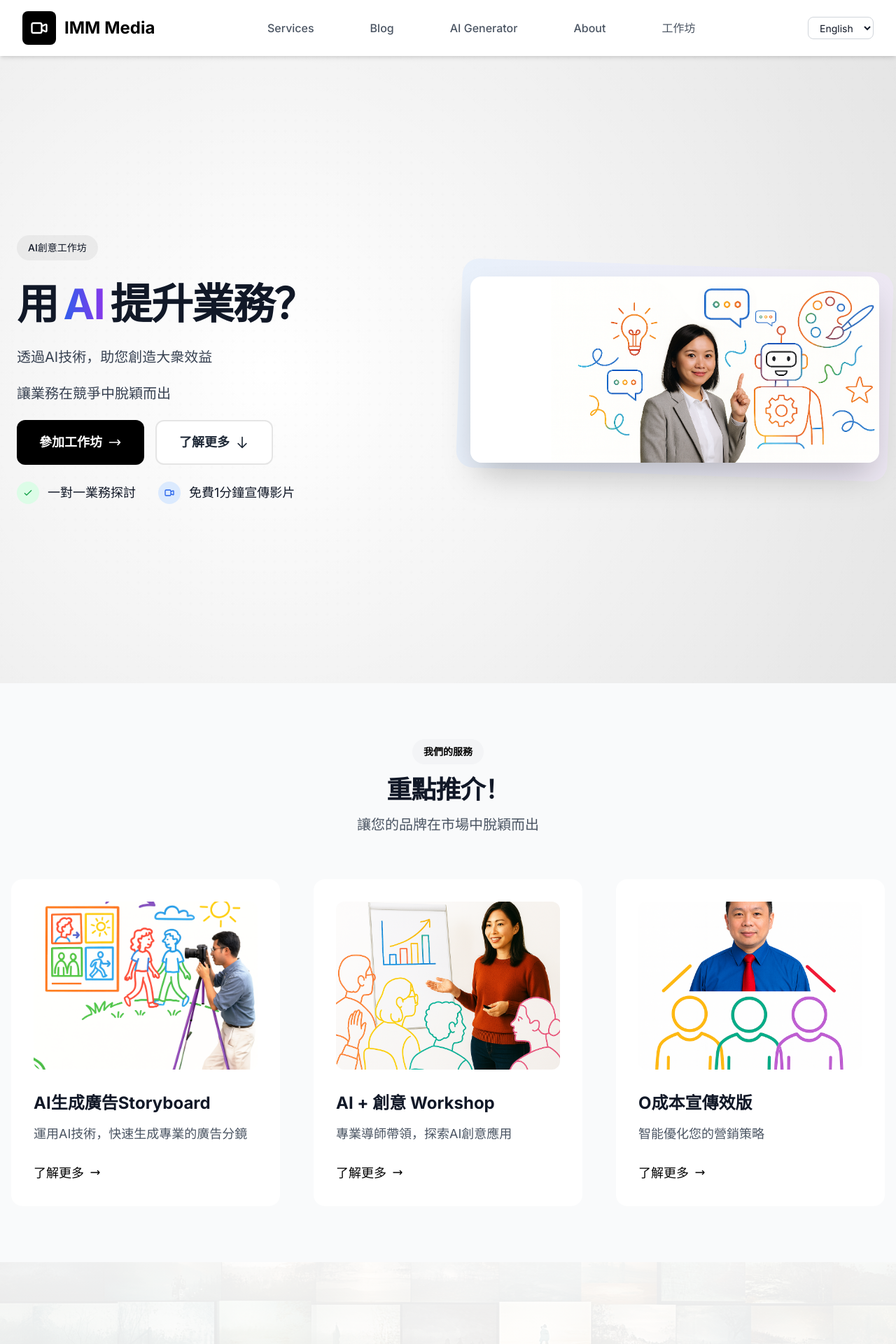
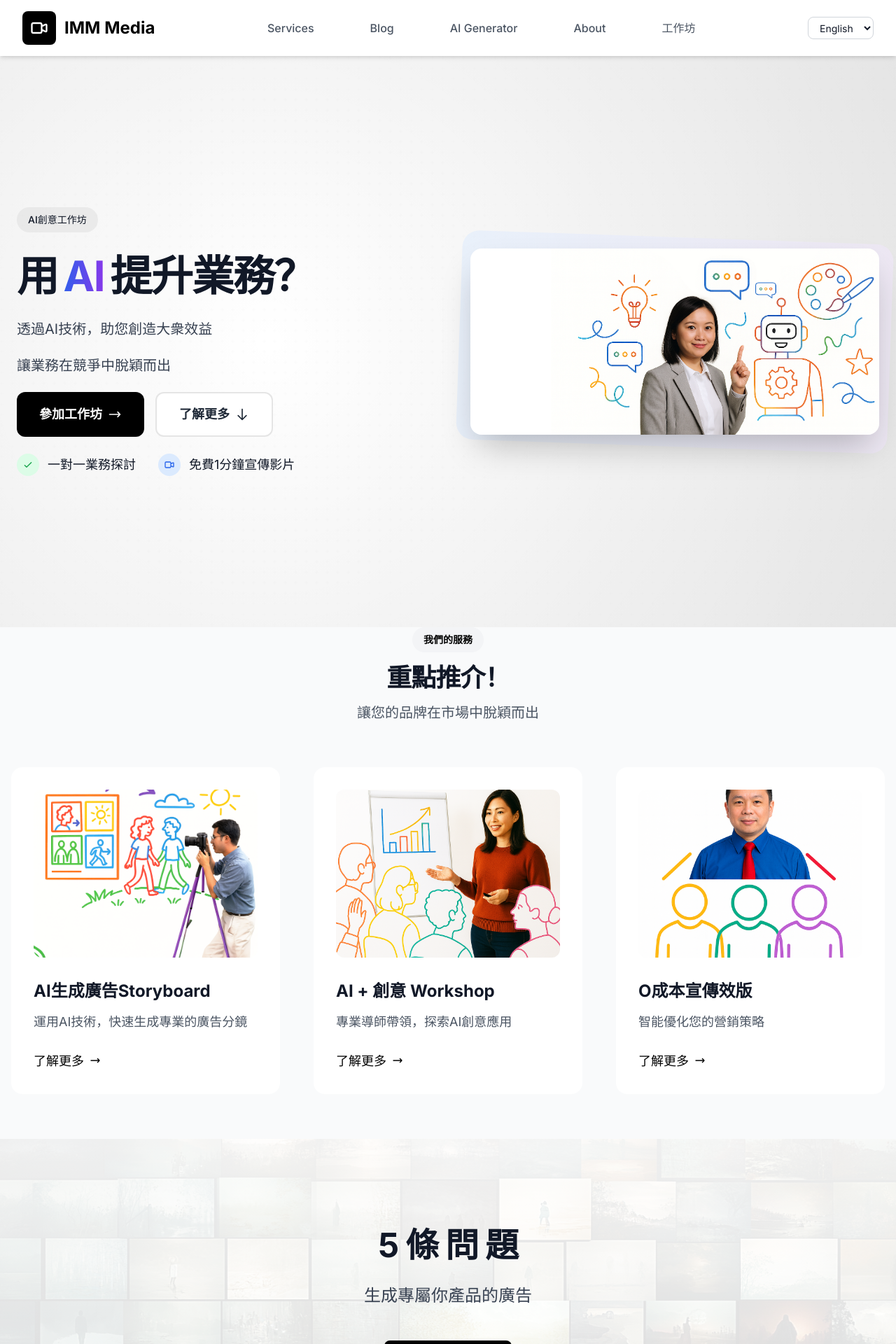
Before and after one commit to prisken/web_IMM, a Next.js app: page /en in a window 1280 px wide. Shown: the top 1920 px of the page at 70% size. Built offline with nearby package versions, Linux system fonts and the light colour scheme.

Commit message:
fix: further reduce section spacing
- Reduce hero section height to 70vh
- Remove top padding from features section
- Reduce overall section padding
- Better vertical rhythm

```diff
--- a/src/app/[locale]/page.tsx
+++ b/src/app/[locale]/page.tsx
@@ -43,7 +43,7 @@ export default async function Page({ params }: { params: Promise<{ locale: strin
         </div>
 
         <div className="relative container mx-auto px-4 sm:px-6">
-          <div className="grid grid-cols-1 lg:grid-cols-2 gap-8 lg:gap-16 items-center min-h-[80vh] py-12 sm:py-16">
+          <div className="grid grid-cols-1 lg:grid-cols-2 gap-8 lg:gap-16 items-center min-h-[70vh] py-8 sm:py-12">
             {/* Text Content */}
             <div className="relative z-10 text-center lg:text-left">
               <div className="space-y-6">
@@ -120,7 +120,7 @@ export default async function Page({ params }: { params: Promise<{ locale: strin
       </section>
 
       {/* Key Features Section */}
-      <section className="py-12 sm:py-20 bg-gray-50">
+      <section className="pt-0 pb-12 sm:pb-16 bg-gray-50">
         <div className="container mx-auto px-4">
           <div className="text-center mb-12 sm:mb-16">
             <span className="inline-block text-sm font-semibold text-black px-4 py-2 bg-gray-100 rounded-full mb-4">我們的服務</span>
```
